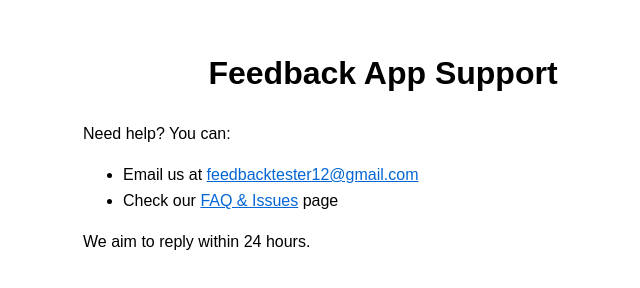
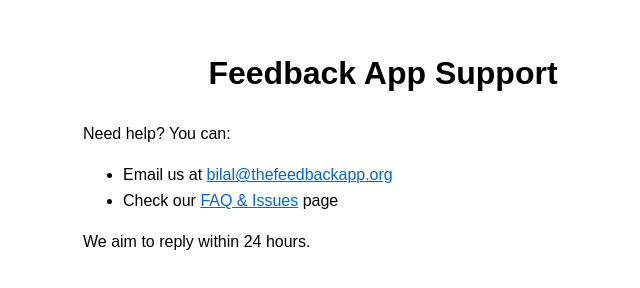
Before and after one commit to Bilalrs/feedback-support, a plain HTML site: page index.html in a window 1280 px wide. Shown: the full height of the page, 257-897 px from the left. Drawn offline with Linux system fonts and the light colour scheme.

Commit message:
Update index.html

```diff
--- a/index.html
+++ b/index.html
@@ -14,7 +14,7 @@
   <h1>Feedback App Support</h1>
   <p>Need help? You can:</p>
   <ul>
-    <li>Email us at <a href="mailto:feedbacktester12@gmail.com">feedbacktester12@gmail.com</a></li>
+    <li>Email us at <a href="mailto:bilal@thefeedbackapp.org">bilal@thefeedbackapp.org</a></li>
     <li>Check our <a href="https://github.com/Bilalrs/feedback-support/issues">FAQ & Issues</a> page</li>
   </ul>
   <p>We aim to reply within 24 hours.</p>
```
